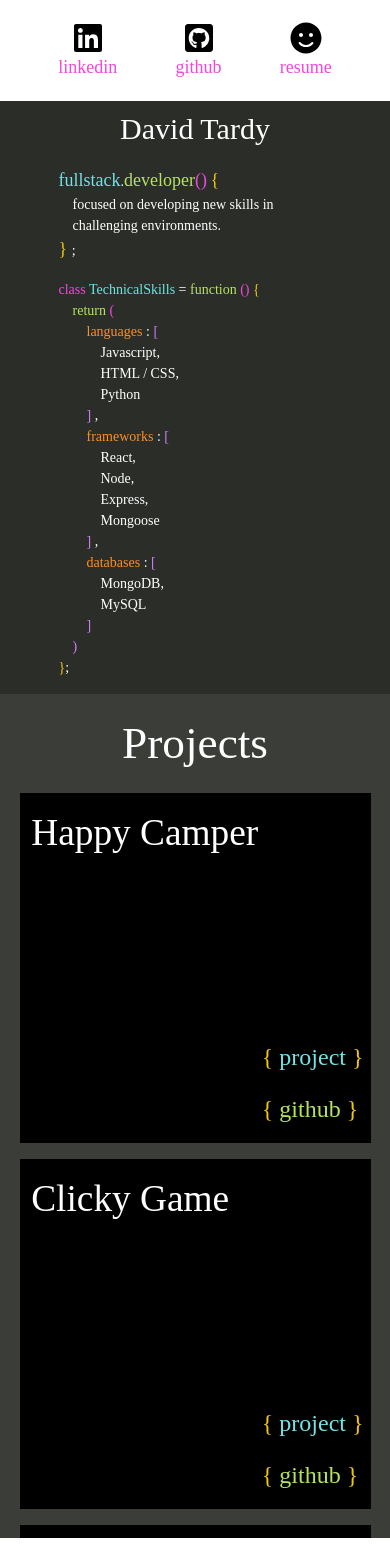
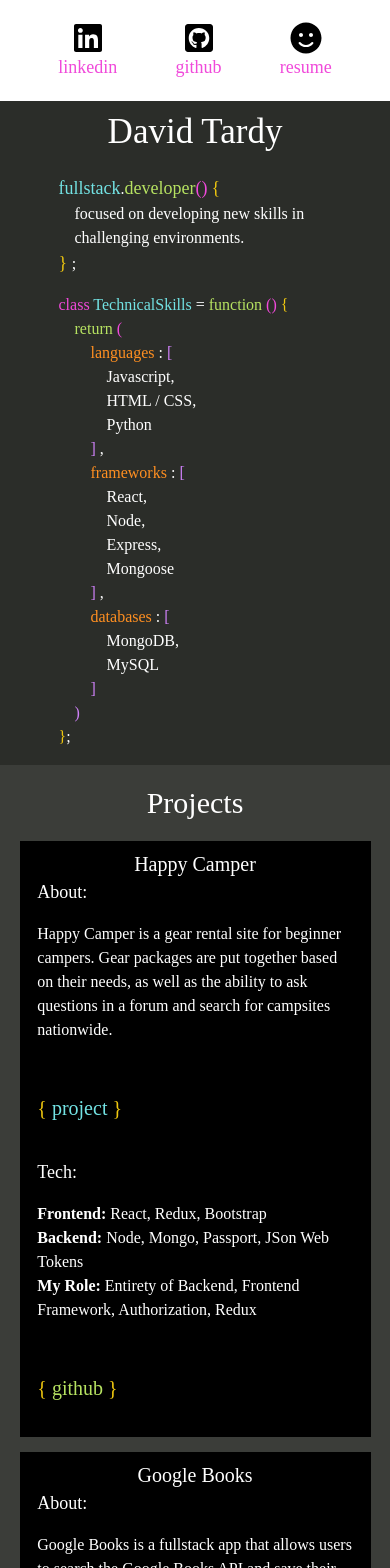
Before and after one commit to tardyparty/react-portfolio, a React (Create React App) app in the folder react-portfolio/: page / in a window 390 px wide. Shown: the top 1568 px of the page. Before the commit the page ends 1538 px from the top, so only its background shows below. Built offline with nearby package versions, Linux system fonts and the light colour scheme.

Commit message:
css and copy finished

```diff
--- a/react-portfolio/src/App.css
+++ b/react-portfolio/src/App.css
@@ -1,3 +1,7 @@
+* {
+    box-sizing: border-box;
+}
+
 .App {
     background: #3b3d39;
     min-width: 100vw;
--- a/react-portfolio/src/components/bio/style.css
+++ b/react-portfolio/src/components/bio/style.css
@@ -6,7 +6,7 @@
     background: #2b2d29;
     flex: 3;
     max-height: 100vh;
-    overflow: visible;
+    overflow: scroll;
 }
 
 .bioFunction {
@@ -33,13 +33,13 @@
     }
 
     .nameMobile {
-        font-size: 30px;
+        font-size: 35px;
         margin-top: 5px;
     }
 
     .pMobile {
         width: 70vw;
         margin-left: 15vw;
-        font-size: 14px;
+        font-size: 16px;
     }
 }
--- a/react-portfolio/src/components/main/index.js
+++ b/react-portfolio/src/components/main/index.js
@@ -7,13 +7,34 @@ const Main = function() {
           <div className="projectdiv">
             <div className="projectsTitle text-center">Projects</div>
               <div className="project">
+                <div className="thisProjectTitle">
                   Happy Camper
-                <div className="projectLinks">
+                </div>
+                <div className="projectContent">
+                  <div className="smallContent">
+                    <p className="smallTitle">
+                      About:
+                    </p>
+                    <p className="about">
+                      Happy Camper is a gear rental site for beginner campers. Gear packages are put together based on their needs, as well as the ability to ask questions in a forum and search for campsites nationwide.
+                    </p>
+                    <div className="divider"></div>
                     <a href="http://happycamperapp.herokuapp.com/home"
                     target="_blank"
                     className="linkClass">
                     <p className="linkP"><em className="yellow">{"{ "}</em><em className="blue">project</em><em className="yellow">{" }"}</em></p>
                   </a>
+                  </div>
+                  <div className="smallContent">
+                    <p className="smallTitle">
+                      Tech:
+                    </p>
+                    <p className="about">
+                      <strong>Frontend:</strong> React, Redux, Bootstrap <br></br>
+                      <strong>Backend:</strong> Node, Mongo, Passport, JSon Web Tokens <br></br>
+                      <strong>My Role:</strong> Entirety of Backend, Frontend Framework, Authorization, Redux
+                    </p>
+                    <div className="divider"></div>
                     <a href="https://github.com/rbartl2/final-project"
                     target="_blank"
                     className="linkClass">
@@ -21,8 +42,29 @@ const Main = function() {
                   </a>
                   </div>
                 </div>
-              <div className="project">
+              </div>
+              {/* <div className="project">
+                <div className="thisProjectTitle">
                   Clicky Game
+                </div>
+                <div className="projectContent">
+                  <div className="smallContent">
+                    <p className="smallTitle">
+                      About:
+                    </p>
+                    <p className="about">
+                      Clicky Game is a simple memory Game built using React.
+                    </p>
+                  </div>
+                  <div className="smallContent">
+                    <p className="smallTitle">
+                      Tech:
+                    </p>
+                    <p className="about">
+                      React
+                    </p>
+                  </div>
+                </div>
                 <div className="projectLinks">
                   <a href="https://tardyparty.github.io/clickyGame/" target="_blank" className="linkClass">
                     <p><em className="yellow">{"{ "}</em><em className="blue">project</em><em className="yellow">{" }"}</em></p>
@@ -33,13 +75,34 @@ const Main = function() {
                     <p><em className="yellow">{"{ "}</em><em className="green">github</em><em className="yellow">{" }"}</em></p>
                   </a>
                 </div>
+              </div> */}
+              <div className="project">
+                <div className="thisProjectTitle">
+                Google Books
                 </div>
-              <div className="project">
-                Google Books
-                <div className="projectLinks">
+                <div className="projectContent">
+                  <div className="smallContent">
+                    <p className="smallTitle">
+                      About:
+                    </p>
+                    <p className="about">
+                      Google Books is a fullstack app that allows users to search the Google Books API and save their favorite books to a List where they can see all of their books.
+                    </p>
+                    <div className="divider"></div>
                     <a href="https://floating-bayou-94316.herokuapp.com/mybooks" target="_blank" className="linkClass">
                     <p><em className="yellow">{"{ "}</em><em className="blue">project</em><em className="yellow">{" }"}</em></p>
                     </a>
+                  </div>
+                  <div className="smallContent">
+                    <p className="smallTitle">
+                      Tech:
+                    </p>
+                    <p className="about">
+                      <strong>Frontend:</strong> React, Bootstrap, Google Books API <br></br>
+                      <strong>Backend:</strong> Node, Mongo, Mongoose <br></br>
+                      <strong>My Role:</strong> Built everything
+                    </p>
+                    <div className="divider"></div>
                     <a href="https://github.com/tardyparty/gBooks"
                     target="_blank"
                     className="linkClass">
@@ -47,7 +110,7 @@ const Main = function() {
                   </a>
                   </div>
                 </div>
-
+              </div>
             </div>
         </div>
     )
--- a/react-portfolio/src/components/main/style.css
+++ b/react-portfolio/src/components/main/style.css
@@ -11,25 +11,25 @@
 }
 
 .projectdiv {
-    max-height: 100vh;
+    height: 100vh;
     overflow: scroll;
 }
 
 .project {
-    position: relative;
+    display: flex;
+    flex-direction: column;
     width: 90%;
-    height: 350px;
+    /* height: 350px; */
     background: black;
     margin: 4% auto;
     color: white;
-    padding: 3%;
+    padding: 2%;
     font-size: 28pt;
+    align-items: center;
 }
 
-.projectLinks {
-    position: absolute;
-    bottom: 0;
-    right: 2%;
+.thisProjectTitle {
+    width: 100%;
 }
 
 .linkClass {
@@ -46,8 +46,65 @@
     color: #f049da;
 }
 
+.projectContent {
+    display: flex;
+}
+
+.smallContent {
+    flex: 1;
+    padding: 10px;
+}
+
+.smallTitle {
+    font-size: 18pt;
+}
+
+.about {
+    font-size: 14pt;
+}
+
+.divider {
+    min-height: 35px;
+}
+
 @media only screen and (max-width: 600px) {
-    .projectdiv {
-        overflow: auto;
+    .projectsTitle {
+        font-size: 30px;
     }
+
+    .project {
+        font-size: 16px;
+    }
+
+    .projectContent {
+        display: block;
+    }
+
+    .thisProjectTitle,
+    .linkClass {
+        font-size: 20px;
+    }
+
+    .thisProjectTitle {
+        height: 20px;
+        width: auto;
+    }
+
+    .projectLinks {
+        height: 20px;
+        width: 100%;
+    }
+
+    .smallTitle {
+        font-size: 18px;
+    }
+
+    .smallContent {
+        font-size: 16px;
+    }
+
+    .about {
+        font-size: 16px;
+    }
+
 }
```
Lines whose indentation alone changed are shown as unchanged.
